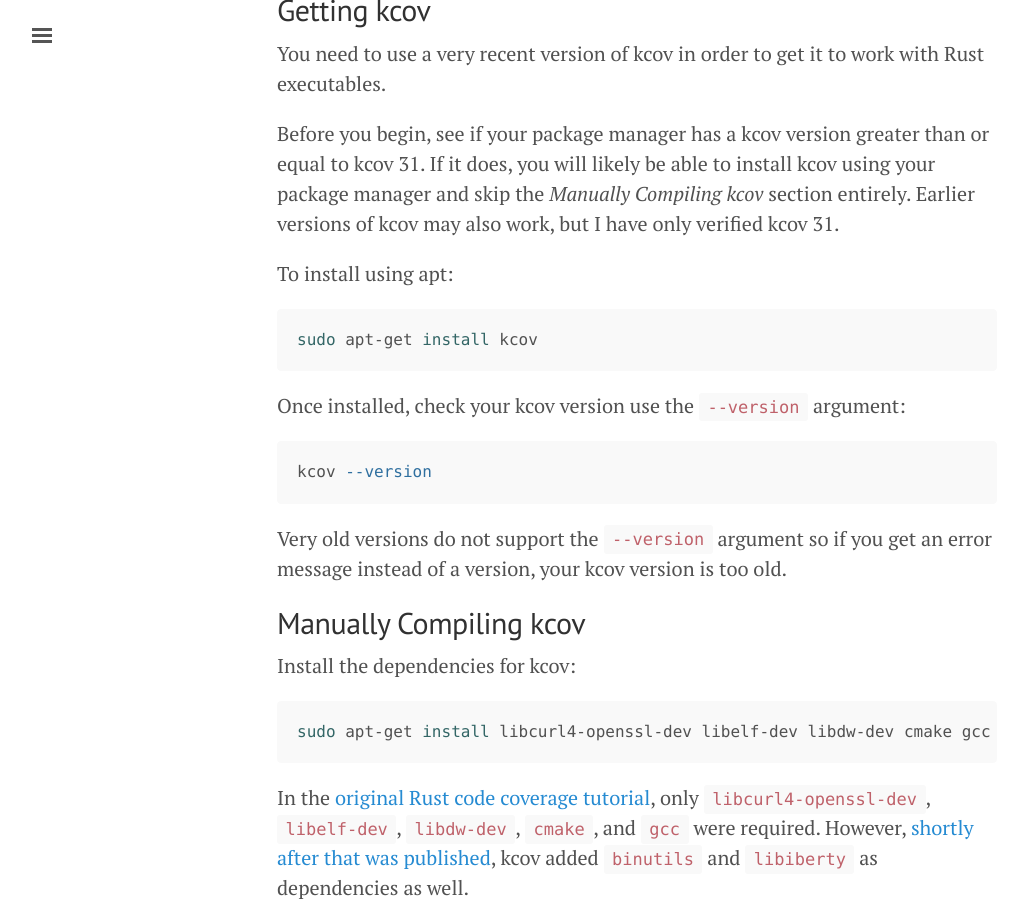
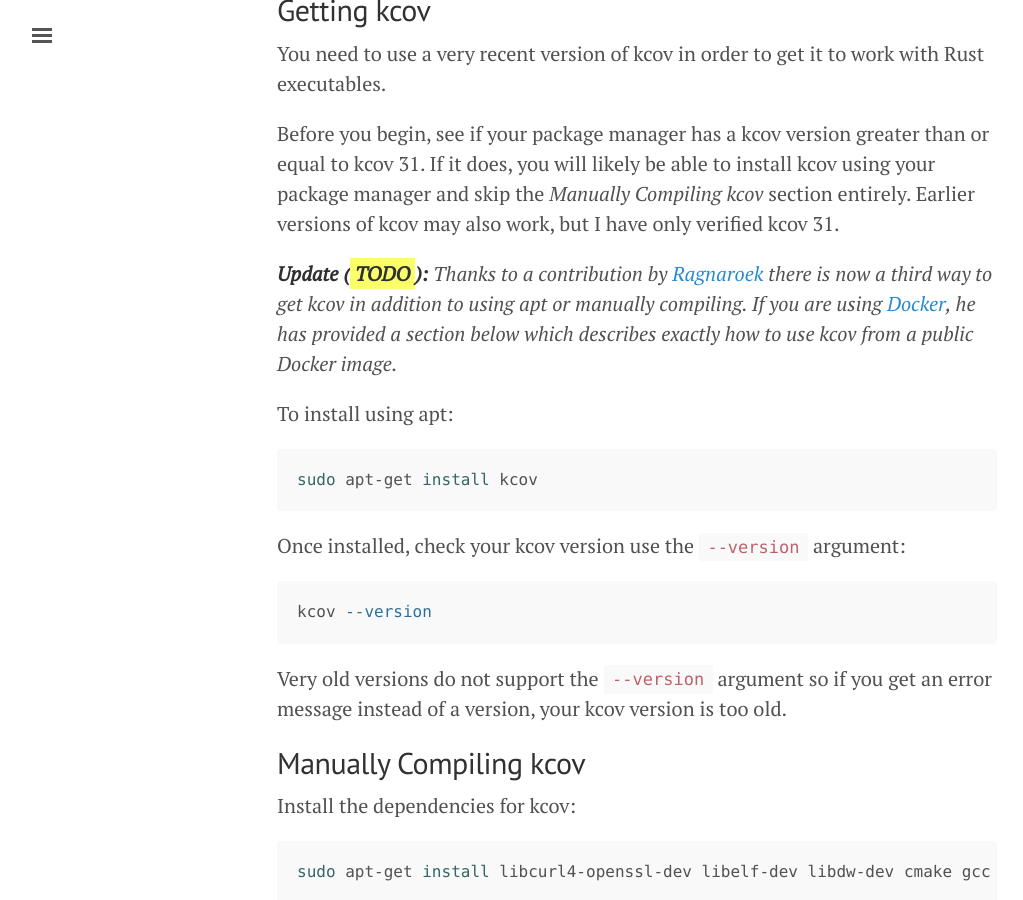
Before and after one commit to sunjay/sunjay.github.io, a Jekyll site: the page built from _posts/2016-07-25-rust-code-coverage.md, in a window 1280 px wide and 900 px high, scrolled down 1534 px. Shown: the whole window, without its empty margins (3-1026 px from the left). Built offline with Jekyll 4.4.1, drawn with Linux system fonts in a browser that asks for light colours; some of the changed text lies outside the part shown.

Commit message:
Setting up the Rust Code Coverage article for Michael!

````diff
--- a/_posts/2016-07-25-rust-code-coverage.md
+++ b/_posts/2016-07-25-rust-code-coverage.md
@@ -8,7 +8,7 @@
   - Programming
 ---
 
-**Last Updated:** September 25, 2016
+**Last Updated:** [TODO](){: .highlighted}
 
 For questions about or problems with Rust code coverage, use the
 [Rust IRC channels][rust-irc], StackOverflow or [contact][contact] me.
@@ -72,6 +72,12 @@
 entirely. Earlier versions of kcov may also work, but I have only verified
 kcov 31.
 
+***Update ([TODO](){: .highlighted}):** Thanks to a contribution
+by [Ragnaroek][ragnaroek-github] there is now a third way to get kcov in addition
+to using apt or manually compiling. If you are using [Docker][docker], he
+has provided a section below which describes exactly how to use kcov from
+a public Docker image.*
+
 To install using apt:
 
 ```bash
@@ -127,6 +133,15 @@
 To avoid running `make install`, copy both kcov and the generated `*.so`
 files from the `build/src` directory. The shared objects are necessary for
 working with Rust executables.
+
+## Using kcov From Docker
+
+***Update ([TODO](){: .highlighted}):** This additional section was contributed
+by [Ragnaroek][ragnaroek-github]. Thanks to him, there is now an easy way for
+Docker users to setup kcov without going through all of the steps above.*
+
+TODO: Write your section here! :D
+{: .highlighted}
 
 ## Collecting Coverage Data
 kcov runs your test executables and then outputs a report showing
@@ -561,3 +576,4 @@
 [docker-security-settings-issue]: https://github.com/SimonKagstrom/kcov/issues/151
 [personality-syscall-source]: https://github.com/SimonKagstrom/kcov/issues/151#issuecomment-248845453
 [docker-security-fix]: https://github.com/SimonKagstrom/kcov/issues/151#issuecomment-249284631
+[docker]: https://www.docker.com/
````
